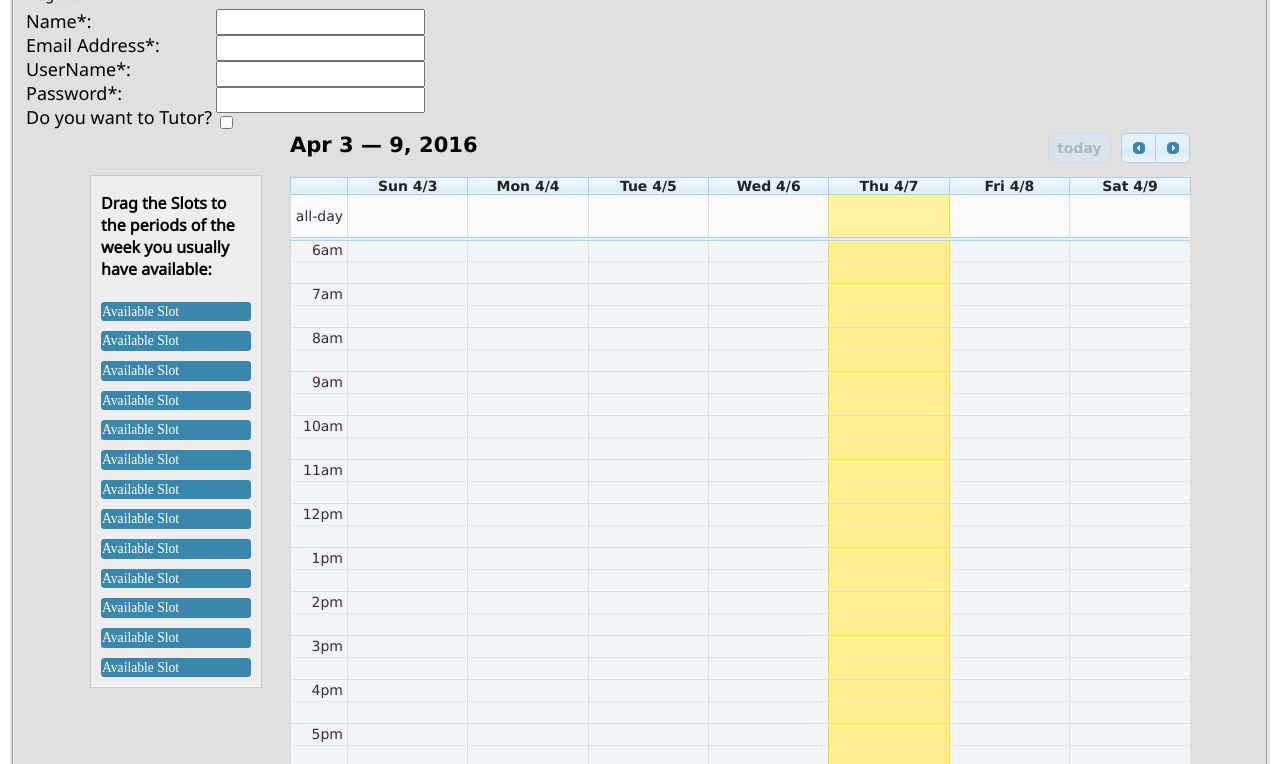
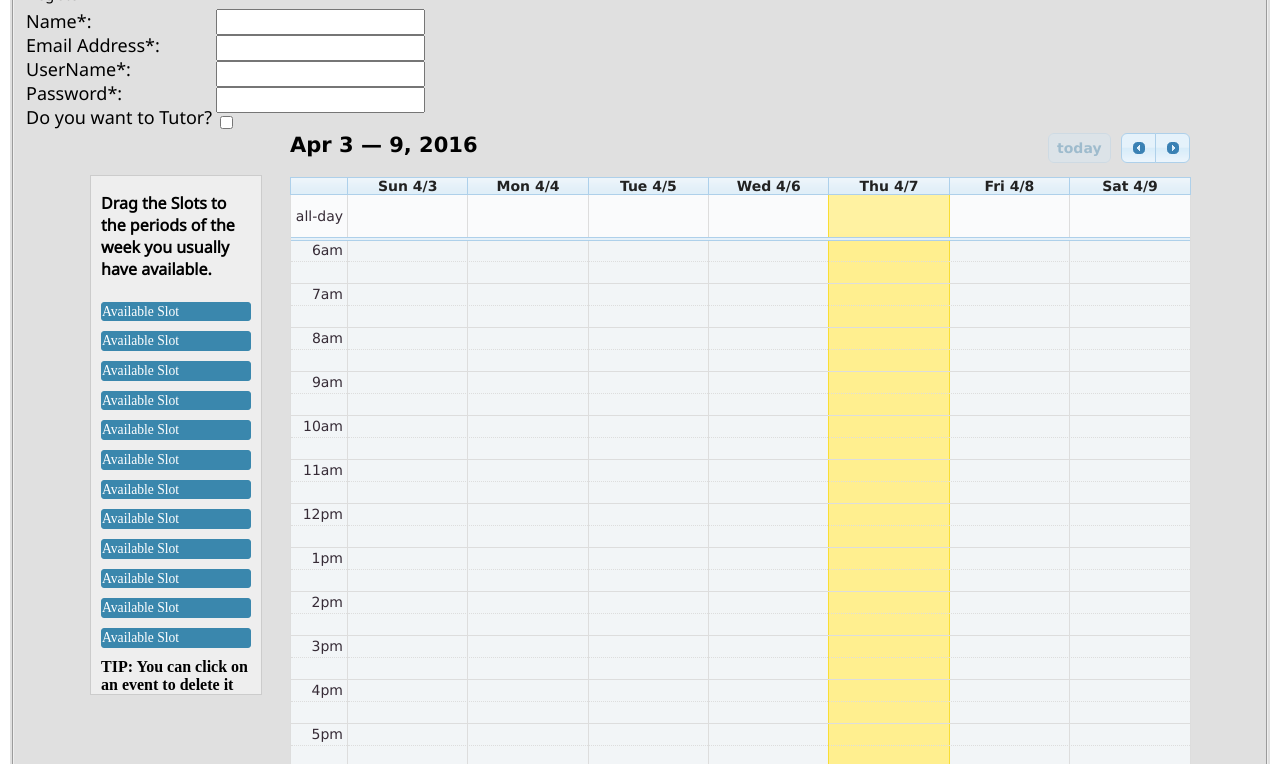
Before and after one commit to Flaviommrs/CSC309-Assignment04-TutorSite, a website: page nodetest1/views/signup.html in a window 1280 px wide. Shown: the part 177-941 px from the top of the page. Drawn offline with Linux system fonts and the light colour scheme; files that its build step writes are made by us from their sources; files whose address does not match are found by name.

Commit message:
Small annotations added to the website

```diff
--- a/nodetest1/views/signup.html
+++ b/nodetest1/views/signup.html
@@ -306,7 +306,7 @@
                 <br/>
                 <div id='wrap'>
                     <div id='external-events'>
-            			<h4>Drag the Slots to the periods of the week you usually have available:</h4>
+            			<h4>Drag the Slots to the periods of the week you usually have available.</h4>
             			<div class='fc-event'>Available Slot</div>
             			<div class='fc-event'>Available Slot</div>
             			<div class='fc-event'>Available Slot</div>
@@ -319,7 +319,7 @@
                         <div class='fc-event'>Available Slot</div>
             			<div class='fc-event'>Available Slot</div>
                         <div class='fc-event'>Available Slot</div>
-            			<div class='fc-event'>Available Slot</div>
+                        <b> TIP: You can click on an event to delete it </b>
             		</div>
                     <div id='calendar'></div>
                     <div style='clear:both'></div>
```
Also changed, not shown: nodetest1/views/homepage_user.html (+1 -0 lines), nodetest1/views/weekview.html (+1 -0 lines).
